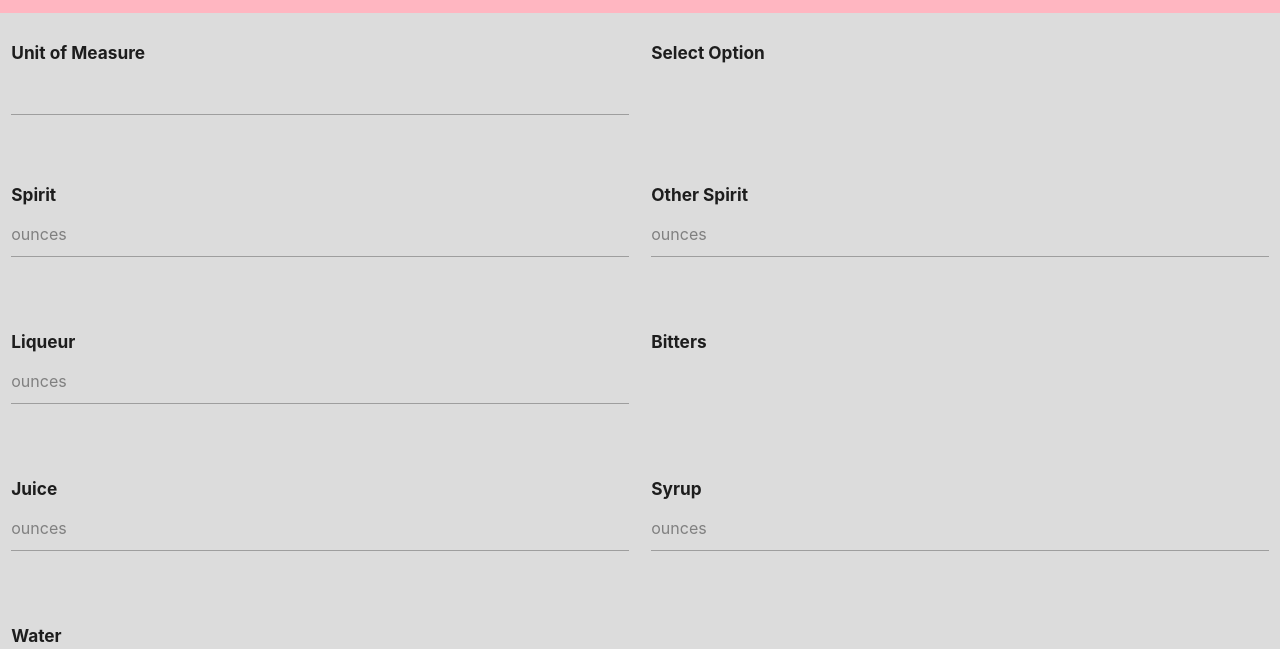
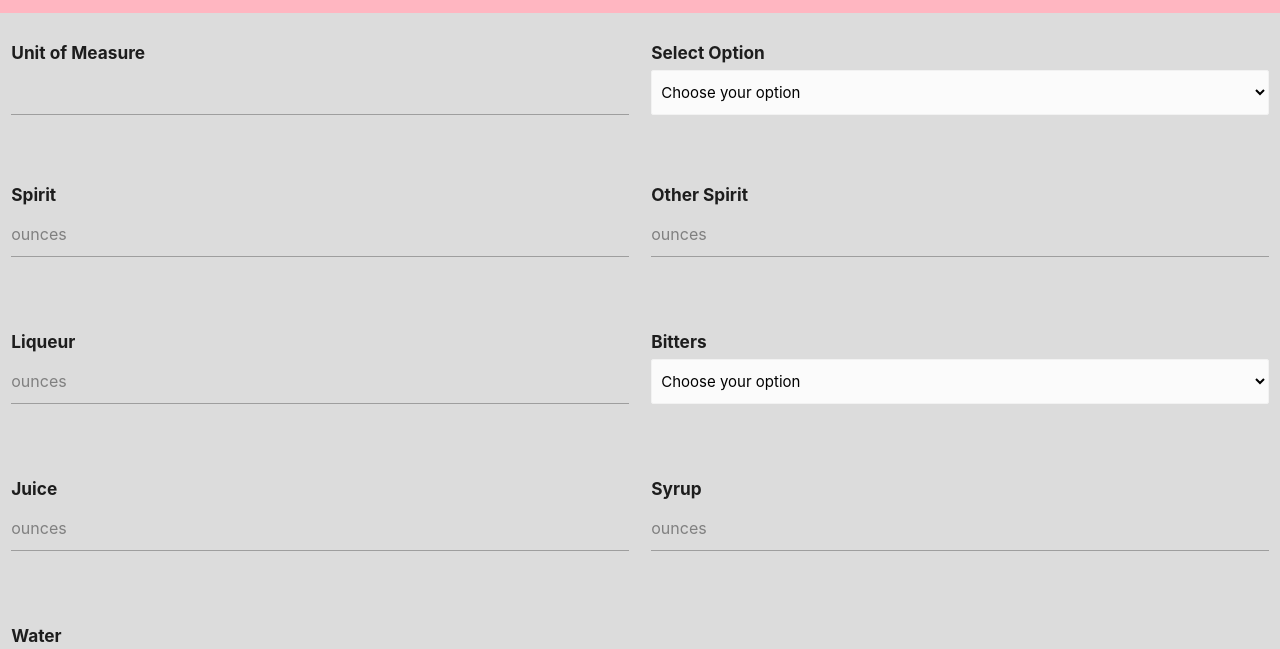
Before and after one commit to thispastwinter/batchcalc, a plain HTML site: page index.html in a window 1280 px wide. Shown: the part 133-782 px from the top of the page. Drawn offline with nearby package versions, Linux system fonts and the light colour scheme.

Commit message:
restored browser default

```diff
--- a/index.html
+++ b/index.html
@@ -70,7 +70,7 @@
       </div>
       <div class="col s6">
         <h6 class="ingredient">Select Option</h6>
-        <select id="unit">
+        <select class="browser-default" id="unit">
           <option disabled selected>Choose your option</option>
           <option name="unit" value="gallons">Gallons</option>
           <option name="unit" value="liters">Liters</option>
@@ -97,7 +97,7 @@
         </div>
         <div class="input-field col s6">
           <h6 class="ingredient">Bitters</h6>
-          <select id="bitters">
+          <select class="browser-default" id="bitters">
             <option value="" disabled selected>Choose your option</option>
             <option value=".03">1 dash</option>
             <option value=".06">2 dashes</option>
```
